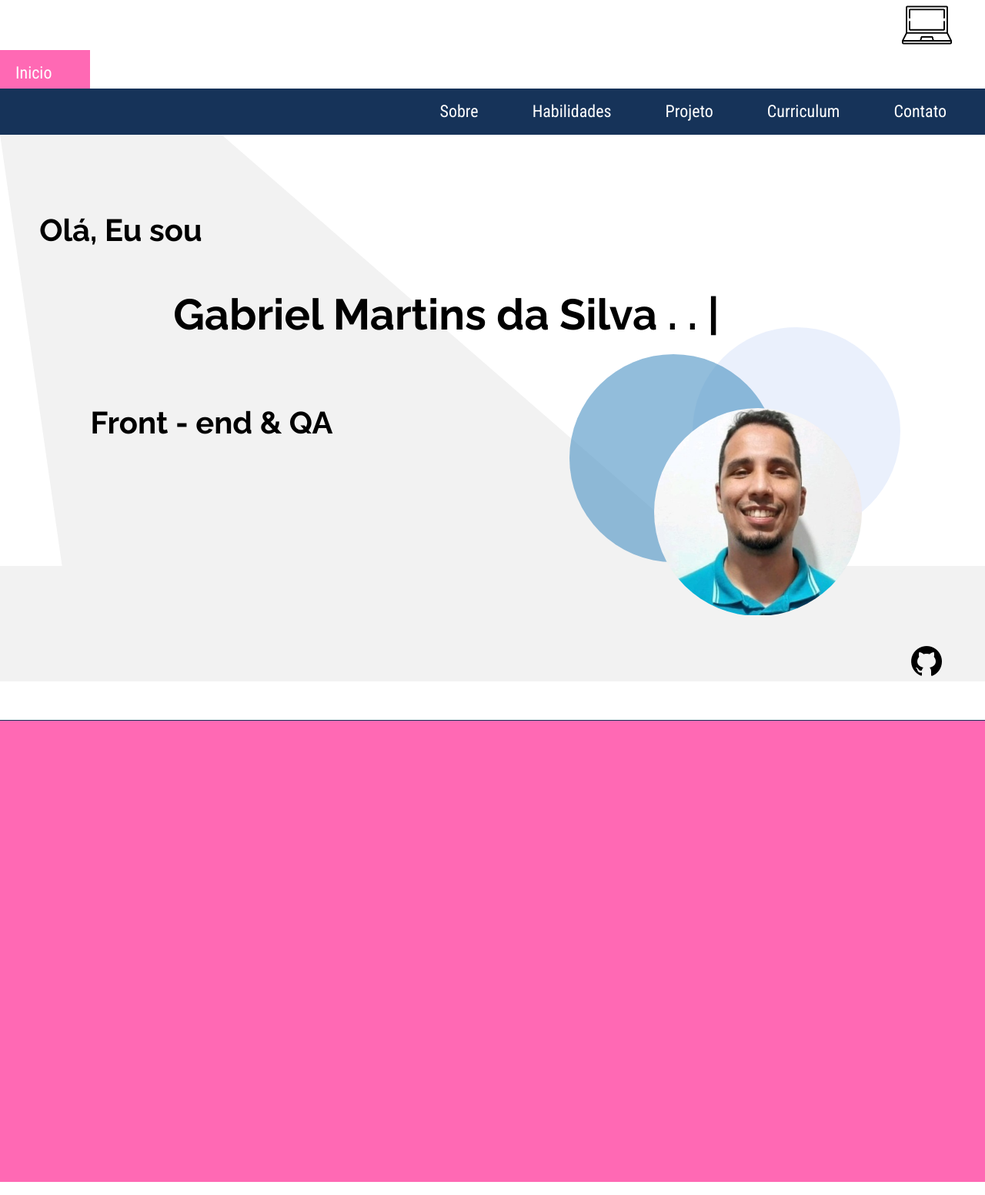
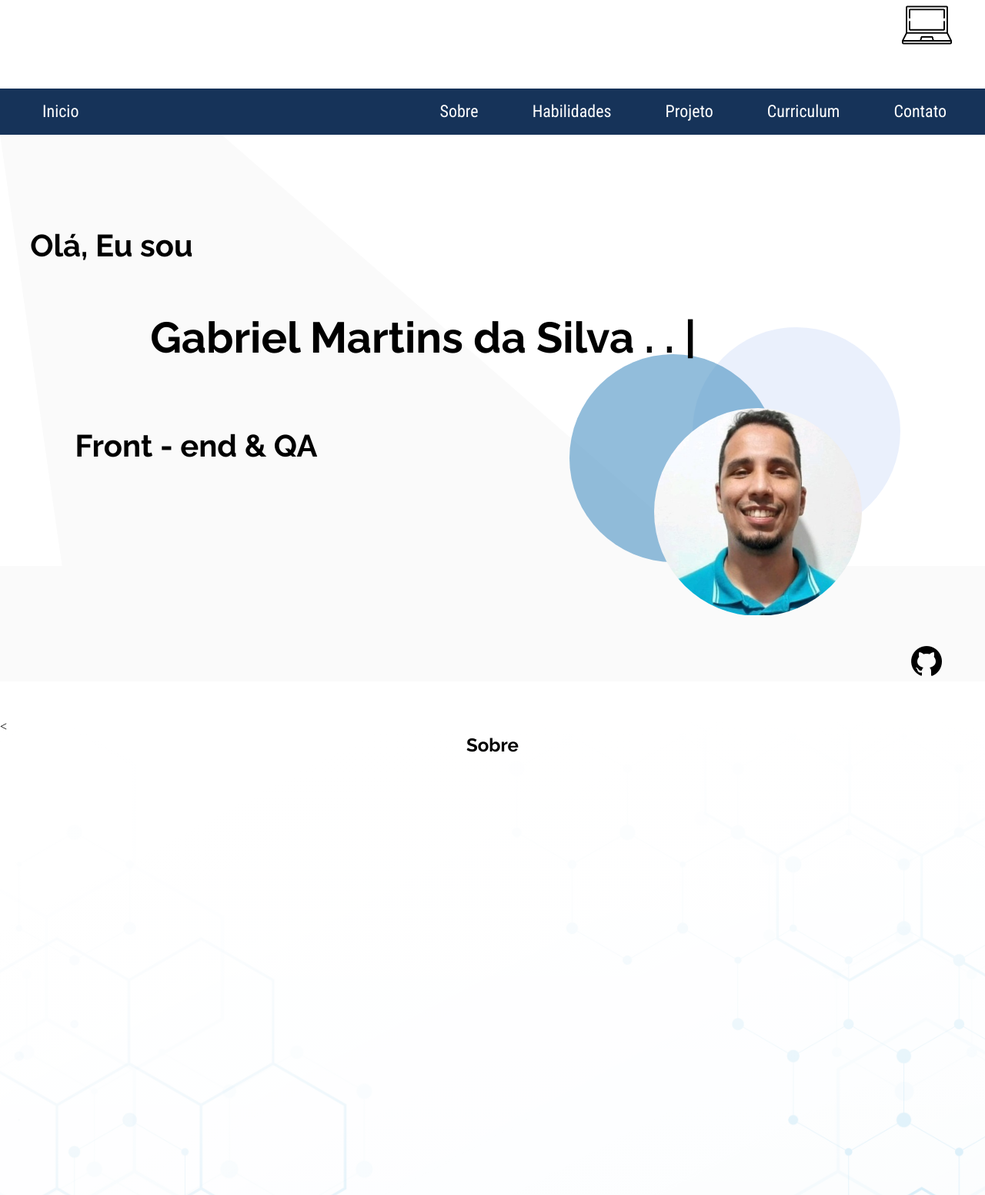
Before and after one commit to programacaogabriel/gabrielmartinsdasilva, a plain HTML site: page index.html in a window 1280 px wide. Shown: the top 1552 px of the page at 77% size. Drawn offline with Linux system fonts and the light colour scheme.

Commit message:
:pencil2: Sobre
Alterando quadro de Sobre

```diff
--- a/estilos/layout.css
+++ b/estilos/layout.css
@@ -52,15 +52,15 @@ nav ul#menu_esquerda {
     float: left;
     line-height: 60px;
     margin-right: 300px;
-    background-color: hotpink
-
-
+    position: absolute;
+    margin-top: 50px;
+    margin-left: 35px;
 
 }
 
 nav ul#menu_direita {
     float: right;
-    margin-top: -10px;
+    margin-top: 50px;
     line-height: 60px;
     width: 100%;
     background-color: #163359;
@@ -85,6 +85,7 @@ nav #menu_esquerda li a:hover {
     color: white;
     border-radius: 10%;
     transition-duration: 2s;
+
 
 }
 
@@ -133,7 +134,7 @@ div#elipse3 {
     margin-top: 355px;
     margin-right: -380px;
     border-radius: 50%;
-     position:relative;
+    position:relative;
      z-index: 3;
 }
 
@@ -141,9 +142,10 @@ div#elipse3 {
 div#desenho_animacao_foto {
     width: auto;
 
+
 }
 div#quadrado_estilizado {
-    background-color: #F2F2F2;
+    background-color: hsl(0, 0%, 98%);
     width: 90%;
     height: 560px;
     margin-top: -25px;
@@ -157,8 +159,8 @@ div#saudacao {
 
     width: 350px;
     height: 55px;
-    margin-top: 100px;
-    margin-left: -18px;
+    margin-top: 120px;
+    margin-left: -30px;
     text-align: left;
     position: absolute;
 
@@ -167,8 +169,8 @@ div#saudacao {
 div#animacao_nome {
     width: 1000px;
     height: 50px;
-    margin-top: 200px;
-    margin-left: 80px;
+    margin-top: 230px;
+    margin-left: 50px;
     text-align: left;
     position: absolute;
     z-index: 2;
@@ -179,15 +181,15 @@ div#area_conhecimento {
 
     width: 400px;
     height: 55px;
-    margin-top: 350px;
-    margin-left: 75px;
+    margin-top: 380px;
+    margin-left: 55px;
     text-align: left;
     position: absolute;
 
 }
 
 div#retangulo_ponta_a_ponta {
-    background-color: #F2F2F2;
+    background-color: hsl(0, 0%, 98%);
     width: 100%;
     height: 150px;
 }
@@ -214,14 +216,17 @@ div#github_icone {
 
 /* ================ INICIO SEÇÃO SOBRE ===============*/
 
-#sobre{
+section#sobre{
 
-    background-color: hotpink;
+    background-image: linear-gradient(rgb(255, 255, 255,1), rgba(255,255,255,0)), url(../imagens/imagens/19366.jpg);
+    background-repeat: no-repeat;
+   /* transform: rotate(180deg);*/
+    background-size: 100%;
+
     width: auto;
     margin: auto;
-    height: 600px;
+    height: 2000px;
     margin-top: 50px;
-    border-top: solid 1px #163359;
 
 
 }
--- a/index.html
+++ b/index.html
@@ -11,7 +11,7 @@
 <link rel="preconnect" href="https://fonts.gstatic.com" crossorigin>
 <link href="https://fonts.googleapis.com/css2?family=Open+Sans:wght@300&family=Raleway:wght@700&family=Roboto+Condensed&display=swap" rel="stylesheet">
 
-    <link href="./estilos/layout.css" rel="stylesheet" />
+    <link href="./estilos/layout.css" media="(max-width: 1950px)" rel="stylesheet" />
     <link href="./estilos/tipografia.css" rel="stylesheet" />
 
 
@@ -73,6 +73,10 @@
 
 
     <section id="sobre">
+        <
+                <h3>Sobre</h3>
+
+        </div>
     </section>
 
 
```
Also changed, not shown: imagens/imagens/19366.jpg (added).
